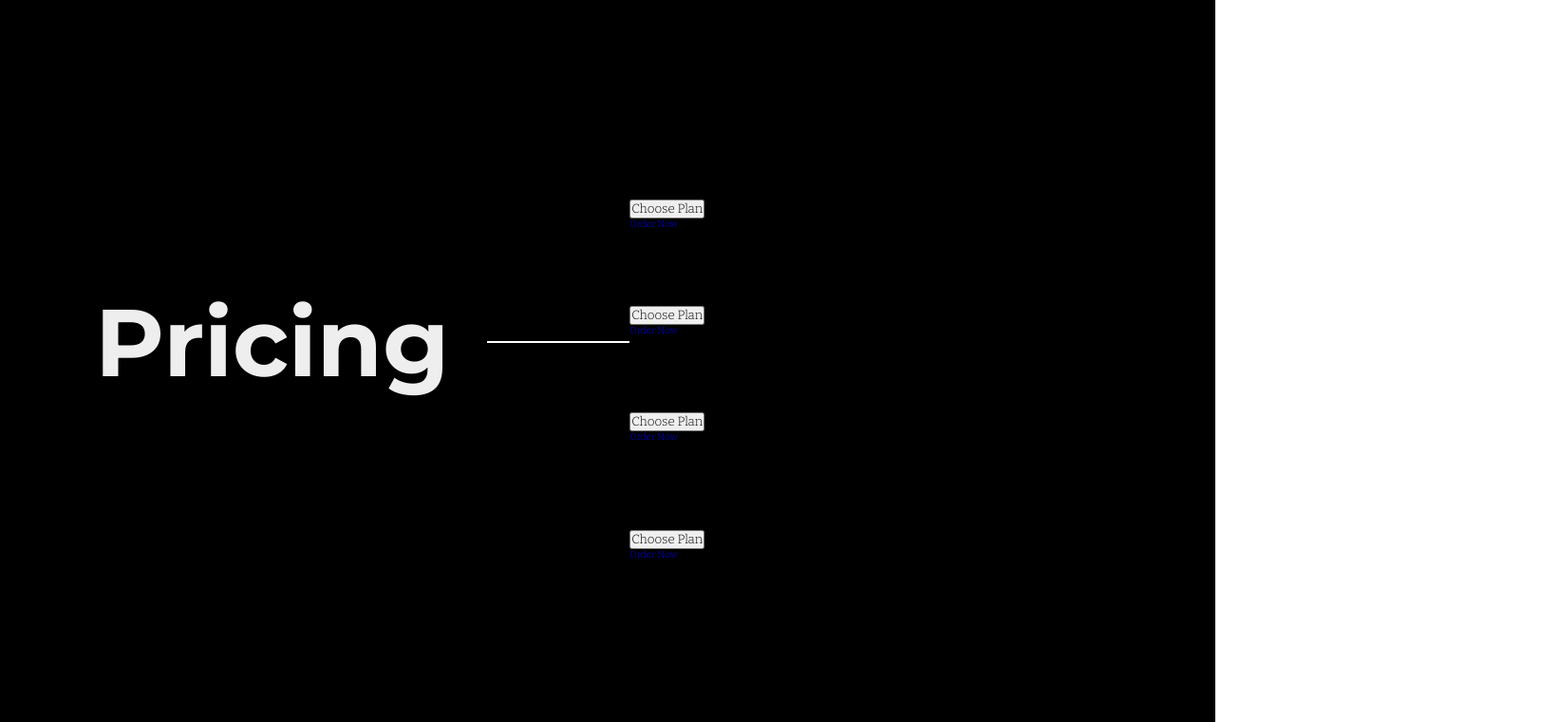
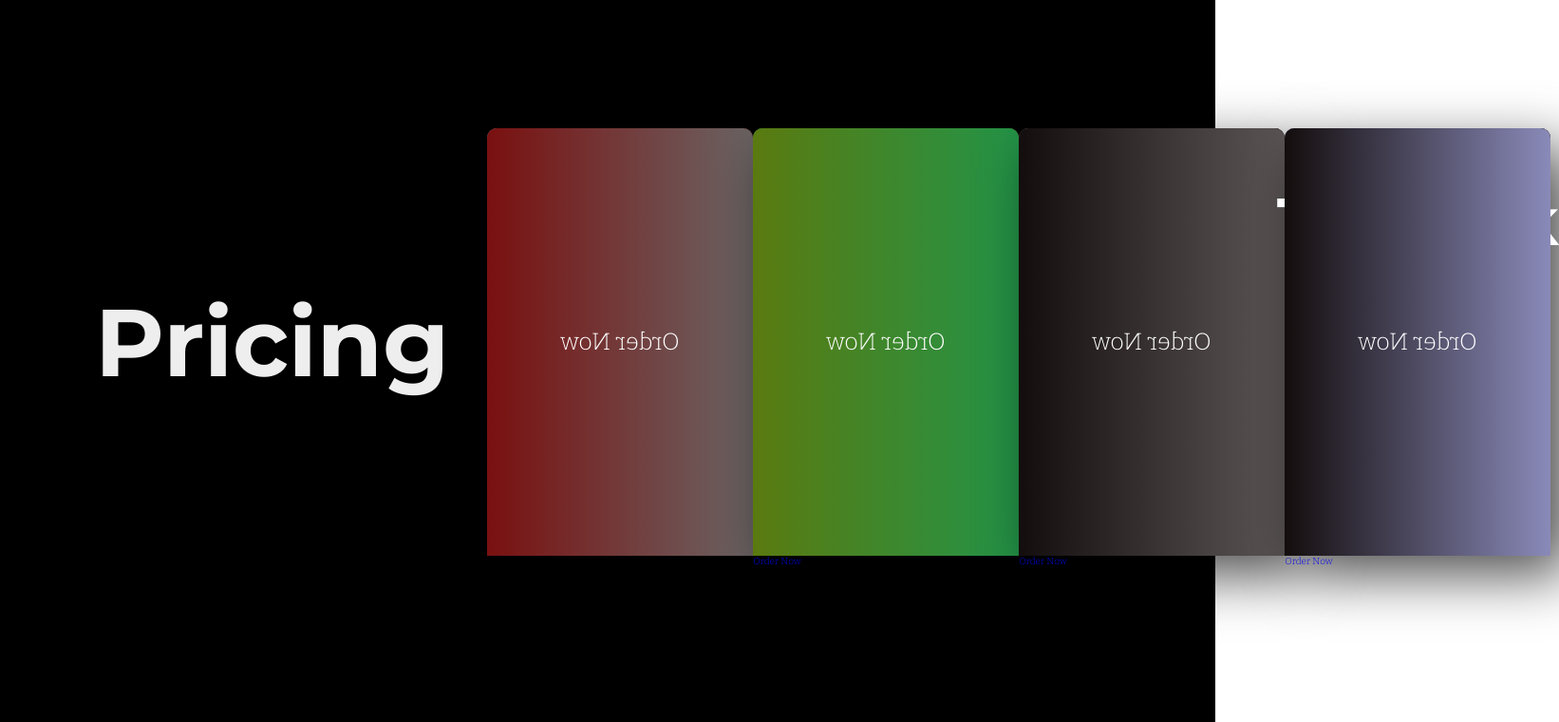
Before and after one commit to johnofodile/BusinessConsultancy, a plain HTML site: page index.html in a window 1280 px wide. Shown: the part 1640-2400 px from the top of the page at 95% size, 1642 px wide, since content can reach past the window. Drawn offline with nearby package versions, Linux system fonts and the light colour scheme; a web font is replaced by a local one.

Commit message:
aded swiper effects to the payment card and other effects related to styling

```diff
--- a/index.html
+++ b/index.html
@@ -23,11 +23,17 @@
     =Lobster&family=Montserrat:wght@700&display=swap" rel="stylesheet">
 
 
-    <link rel="stylesheet" href="styles.css">
+
     <link rel="stylesheet" href="https://cdnjs.cloudflare.com/ajax/libs/font-awesome/6.3.0/css/all.min.css" />
 
 
-    <script src="https://kit.fontawesome.com/aaaf484f57.js" crossorigin="anonymous"></script>
+    <link rel="stylesheet" href="styles.css">
+      <!-- <script src="https://kit.fontawesome.com/aaaf484f57.js" crossorigin="anonymous"></script> -->
+
+
+
+
+
 
 
 
@@ -129,30 +135,30 @@
             <h3 class="pricing-card-price">0sek</h3>
             <ul class="pricing-card-list list-free">
                 <li>
-                    <i class="fas fa-check"><span>Pricing Card
+                    <i class="fas fa-check"><span> Pricing Card
                         Item
                     </span></i>
                 </li>
                 <li>
-                    <i class="fas fa-times"><span>Pricing Card
+                    <i class="fas fa-times"><span> Pricing Card
                         Item
                     </span></i>
                 </li>
                 <li>
-                    <i class="fas fa-times"><span>Pricing Card
+                    <i class="fas fa-times"><span> Pricing Card
                         Item
                     </span></i>
                 </li>
                 <li>
-                    <i class="fas fa-times"><span>Pricing Card
+                    <i class="fas fa-times"><span> Pricing Card
                         Item
                     </span></i>
                 </li>
             </ul>
             <button class="pricing-card-button btn-free">Choose Plan</button>
         </div>
-        <div class="pricing-card-back back-free"></div>
-        <a href="#">Order Now</a>
+        <div class="pricing-card-back back-free"><a href="#">Order Now</a></div>
+
     </div>
     <div class="pricing-card">
         <div class="pricing-card-front">
@@ -160,29 +166,29 @@
             <h3 class="pricing-card-price">299sek</h3>
             <ul class="pricing-card-list list-basic">
                 <li>
-                    <i class="fas fa-check"><span>Pricing Card
+                    <i class="fas fa-check"><span> Pricing Card
                         Item
                     </span></i>
                 </li>
                 <li>
-                    <i class="fas fa-check"><span>Pricing Card
+                    <i class="fas fa-check"><span> Pricing Card
                         Item
                     </span></i>
                 </li>
                 <li>
-                    <i class="fas fa-check"><span>Pricing Card
+                    <i class="fas fa-check"><span> Pricing Card
                         Item
                     </span></i>
                 </li>
                 <li>
-                    <i class="fas fa-times"><span>Pricing Card
+                    <i class="fas fa-times"><span> Pricing Card
                         Item
                     </span></i>
                 </li>
             </ul>
             <button class="pricing-card-button btn-basic">Choose Plan</button>
         </div>
-        <div class="pricing-card-back back-basic"></div>
+        <div class="pricing-card-back back-basic"><a href="#">Order Now</a></div>
         <a href="#">Order Now</a>
     </div>
     <div class="pricing-card">
@@ -191,29 +197,29 @@
             <h3 class="pricing-card-price">699sek</h3>
             <ul class="pricing-card-list list-standard">
                 <li>
-                    <i class="fas fa-check"><span>Pricing Card
+                    <i class="fas fa-check"><span> Pricing Card
                         Item
                     </span></i>
                 </li>
                 <li>
-                    <i class="fas fa-check"><span>Pricing Card
+                    <i class="fas fa-check"><span> Pricing Card
                         Item
                     </span></i>
                 </li>
                 <li>
-                    <i class="fas fa-check"><span>Pricing Card
+                    <i class="fas fa-check"><span> Pricing Card
                         Item
                     </span></i>
                 </li>
                 <li>
-                    <i class="fas fa-check"><span>Pricing Card
+                    <i class="fas fa-check"><span> Pricing Card
                         Item
                     </span></i>
                 </li>
             </ul>
             <button class="pricing-card-button btn-standard">Choose Plan</button>
         </div>
-        <div class="pricing-card-back back-standard"></div>
+        <div class="pricing-card-back back-standard"><a href="#">Order Now</a></div>
         <a href="#">Order Now</a>
     </div>
     <div class="pricing-card">
@@ -222,34 +228,34 @@
             <h3 class="pricing-card-price">1000sek</h3>
             <ul class="pricing-card-list list-premium">
                 <li>
-                    <i class="fas fa-check"><span>Pricing Card
+                    <i class="fas fa-check"><span> Pricing Card
                         Item
                     </span></i>
                 </li>
                 <li>
-                    <i class="fas fa-check"><span>Pricing Card
+                    <i class="fas fa-check"><span> Pricing Card
                         Item
                     </span></i>
                 </li>
                 <li>
-                    <i class="fas fa-check"><span>Pricing Card
+                    <i class="fas fa-check"><span> Pricing Card
                         Item
                     </span></i>
                 </li>
                 <li>
-                    <i class="fas fa-check"><span>Pricing Card
+                    <i class="fas fa-check"><span> Pricing Card
                         Item
                     </span></i>
                 </li>
                 <li>
-                    <i class="fas fa-check"><span>Pricing Card
+                    <i class="fas fa-check"><span> Pricing Card
                         Item
                     </span></i>
                 </li>
             </ul>
             <button class="pricing-card-button btn-premium">Choose Plan</button>
         </div>
-        <div class="pricing-card-back back-premium"></div>
+        <div class="pricing-card-back back-premium"><a href="#">Order Now</a></div>
         <a href="#">Order Now</a>
     </div>
 </div>
@@ -258,6 +264,9 @@
 
 </section>
    </div>
+
+   <!-- <script src="https://kit.fontawesome.com/aaaf484f57.js" crossorigin="anonymous"></script>
+   <script src="https://cdn.jsdelivr.net/npm/swiper@9/swiper-bundle.min.js"></script> -->
    <script src="index.js"></script>
 </body>
 </html>
--- a/styles.css
+++ b/styles.css
@@ -426,6 +426,170 @@ font-size: 62.5%;
     align-items: center;
     padding-left: 10rem;
 
+
+}
+.pricing-cards-wrapper{
+    width:100%;
+    display:flex;
+
+    justify-content: space-evenly;
+}
+
+
+.pricing-card{
+    width:28rem;
+    height:45rem;
+    background-color: #2e2b2b;
+    border-radius: 1rem;
+    box-shadow: 2rem 2rem 6rem rgba(0,0,0,.7) ;
+    position:relative;
+
+
+
+
+}
+ .pricing-card-front{
+    width:100%;
+    height:100%;
+    display:flex;
+    flex-direction: column;
+    align-items: center;
+    justify-content: space-between;
+}
+
+ .pricing-card-heading{
+    font-size: 2rem;
+    font-weight: 300;
+    color:white;
+    width:100%;
+    height:5rem;
+    display:flex;
+   align-items: center;
+    padding-left:2rem;
+ }
+
+ .heading-free{
+
+    background:linear-gradient(to right,#6b6464, #7a1010);
+    border-radius:1rem 1rem 0 0;
+ }
+
+ .heading-basic{
+
+    background:linear-gradient(to right,#239448, hsl(78, 77%, 27%));
+    border-radius:1rem 1rem 0 0;
+ }
+ .heading-standard{
+
+    background:linear-gradient(to right,#5c5656, #130d0d);
+    border-radius:1rem 1rem 0 0;
+ }
+ .heading-premium{
+
+    background:linear-gradient(to right,#8a8ab9, #130d0d);
+    border-radius:1rem 1rem 0 0;
+ }
+ .pricing-card-price{
+    font-family:  'Montserrat','Bitter', serif;
+    font-size: 7rem;
+    font-weight: 300;
+    color:white;
+}
+
+.pricing-card-list i {
+    font-size: 1.8rem;
+}
+
+.pricing-card-list span{
+    font-size: 1.8rem;
+    font-weight: 300;
+    letter-spacing: .1rem;
+
+}
+.list-free li{
+    color:lightcoral;
+    font-family:  'Montserrat','Bitter', serif;
+}
+.list-basic li{
+    color:lightgreen;
+    font-family:  'Montserrat','Bitter', serif;
+}
+.list-standard li{
+    color:grey;
+    font-family:  'Montserrat','Bitter', serif;
+}
+.list-premium li{
+    color:lightcyan;
+    font-family:  'Montserrat','Bitter', serif;
+}
+
+.pricing-card-list li{
+    margin-bottom: 2.5rem;
+}
+.pricing-card-button{
+    width:18rem;
+    height:5rem;
+    margin-bottom: 3rem;
+    border-radius: 3rem;
+    border:none;
+    font-size:1.6rem;
+    text-transform: uppercase;
+    color:white;
+    text-shadow: .3rem .3rem .6rem rgba(0,0,0,0.5);
+
+}
+.btn-free{
+    background-color:lightcoral;
+}
+.btn-basic{
+    background-color:lightgreen;
+}
+.btn-standard{
+    background-color:grey;
+}
+.btn-premium{
+    background-color:lightcyan;
+}
+
+.pricing-card-back{
+    position:absolute;
+    top:0;
+    left:0;
+    width:100%;
+    height:100%;
+
+    display:flex;
+    justify-content: center;
+    align-items: center;
+    transform:rotateY(180deg);
+    border-radius: 1rem;
+
+}
+
+
+.back-free{
+    background:linear-gradient(to right,#6b6464, #7a1010);
+    border-radius:1rem 1rem 0 0;
+}
+
+.back-basic{
+    background:linear-gradient(to right,#239448, hsl(78, 77%, 27%));
+    border-radius:1rem 1rem 0 0;
+}
+
+.back-standard{
+    background:linear-gradient(to right,#5c5656, #130d0d);
+    border-radius:1rem 1rem 0 0;
+}
+
+.back-premium{
+    background:linear-gradient(to right,#8a8ab9, #130d0d);
+    border-radius:1rem 1rem 0 0;
+}
+
+.pricing-card-back a{
+    font-size: 2.5rem;
+    color:white;
 }
 
 
@@ -434,6 +598,4 @@ font-size: 62.5%;
 
 
 
-
-
 /*end of section 3*/
```
